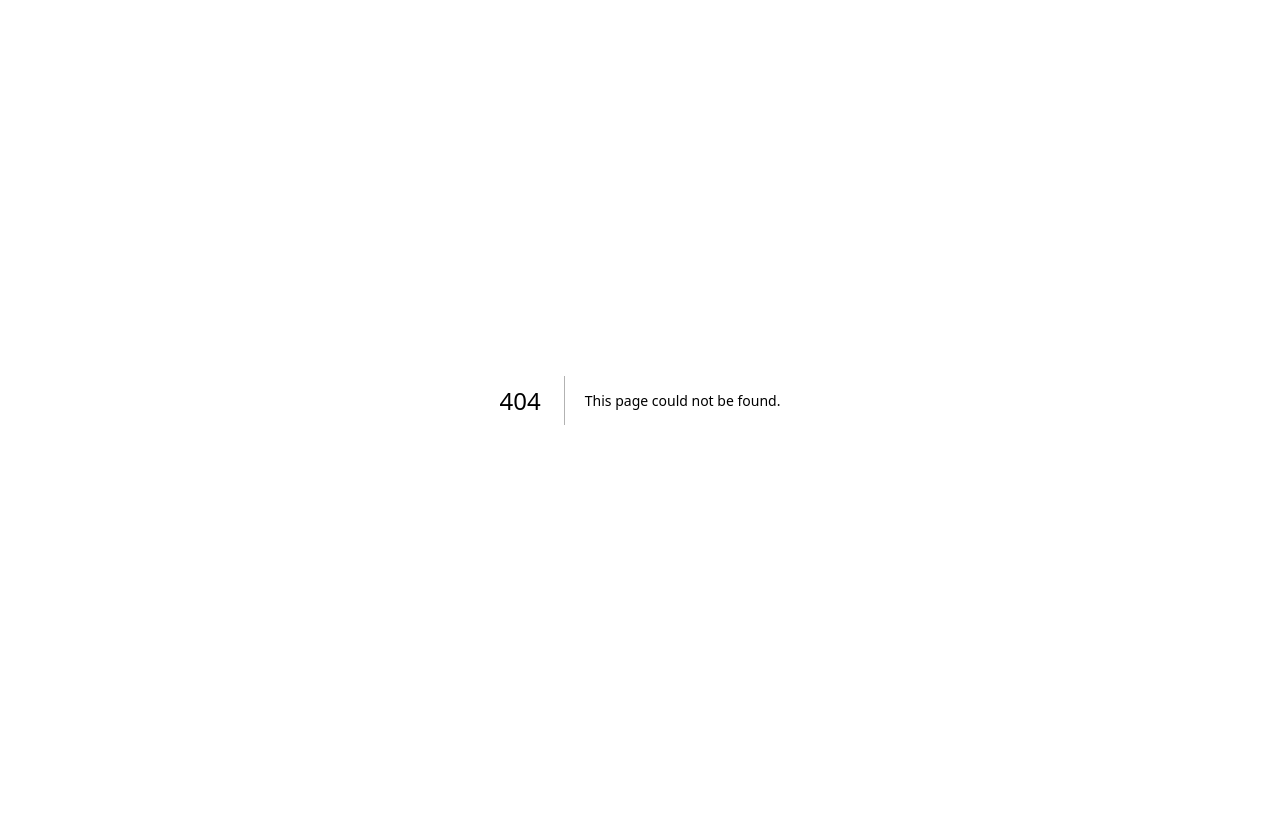
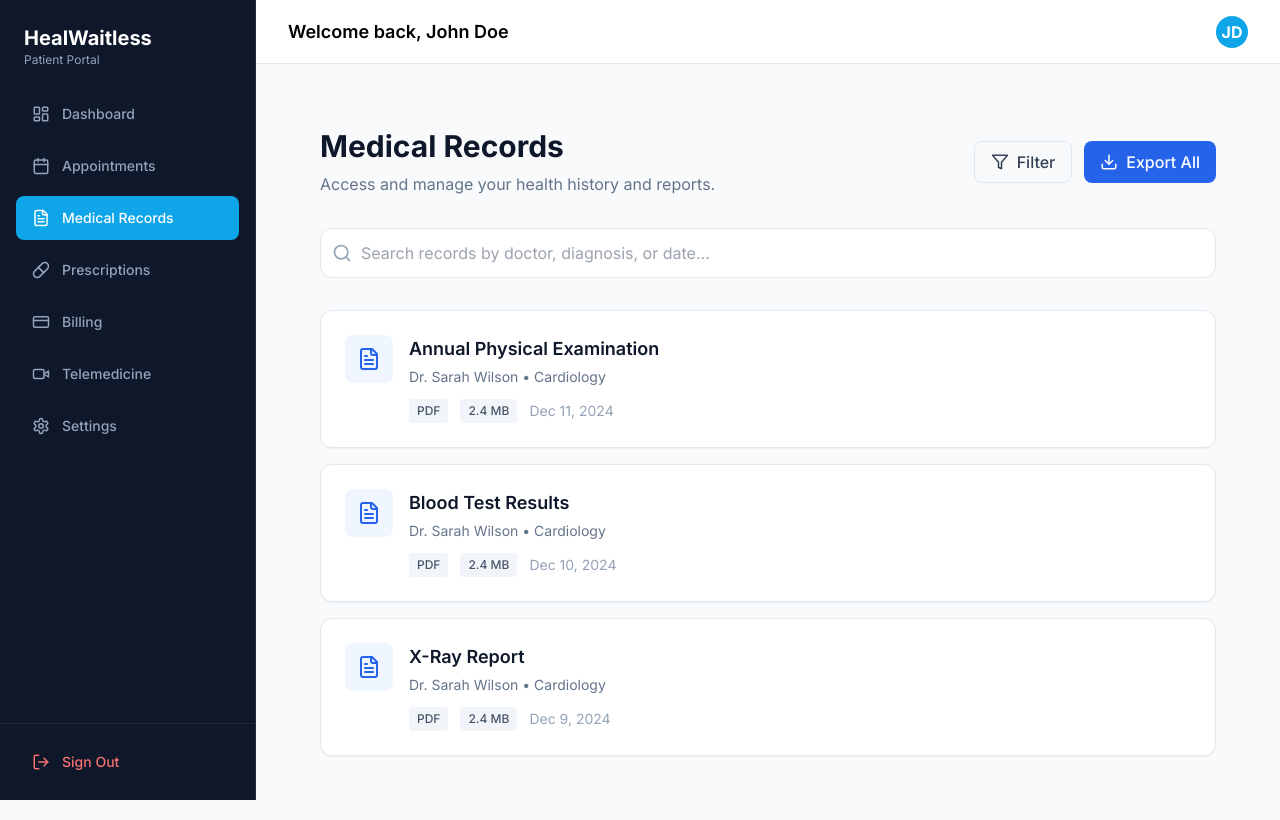
Before and after one commit to nikhild-10/hosptail-mangment-, a Next.js app in the folder client/: page /portal/patient/records in a window 1280 px wide. Before the commit this address had no page. Built offline with nearby package versions, Linux system fonts and the light colour scheme.

Commit message:
Create Medical Records page

```diff
--- /dev/null
+++ b/client/src/app/portal/patient/records/page.tsx
@@ -0,0 +1,67 @@
+'use client';
+import React from 'react';
+import { FileText, Download, Share2, Search, Filter } from 'lucide-react';
+
+export default function MedicalRecordsPage() {
+    return (
+        <div className="p-8 space-y-8">
+            <div className="flex items-center justify-between">
+                <div>
+                    <h1 className="text-3xl font-bold text-slate-900">Medical Records</h1>
+                    <p className="text-slate-500 mt-2">Access and manage your health history and reports.</p>
+                </div>
+                <div className="flex gap-3">
+                    <button className="flex items-center gap-2 px-4 py-2 border border-slate-200 rounded-lg hover:bg-slate-50 text-slate-700 font-medium">
+                        <Filter size={18} /> Filter
+                    </button>
+                    <button className="flex items-center gap-2 px-4 py-2 bg-blue-600 text-white rounded-lg hover:bg-blue-700 font-medium">
+                        <Download size={18} /> Export All
+                    </button>
+                </div>
+            </div>
+
+            <div className="relative">
+                <Search className="absolute left-3 top-1/2 -translate-y-1/2 text-slate-400" size={20} />
+                <input
+                    type="text"
+                    placeholder="Search records by doctor, diagnosis, or date..."
+                    className="w-full pl-10 pr-4 py-3 border border-slate-200 rounded-xl focus:outline-none focus:ring-2 focus:ring-blue-500"
+                />
+            </div>
+
+            <div className="space-y-4">
+                {[1, 2, 3].map((i) => (
+                    <div key={i} className="bg-white p-6 rounded-xl border border-slate-200 shadow-sm hover:shadow-md transition-all group">
+                        <div className="flex items-start justify-between">
+                            <div className="flex gap-4">
+                                <div className="p-3 bg-blue-50 text-blue-600 rounded-lg h-fit">
+                                    <FileText size={24} />
+                                </div>
+                                <div>
+                                    <h3 className="text-lg font-semibold text-slate-900 group-hover:text-blue-600 transition-colors">
+                                        {i === 1 ? 'Annual Physical Examination' : i === 2 ? 'Blood Test Results' : 'X-Ray Report'}
+                                    </h3>
+                                    <p className="text-slate-500 text-sm mt-1">Dr. Sarah Wilson • Cardiology</p>
+                                    <div className="flex gap-3 mt-3">
+                                        <span className="px-2 py-1 bg-slate-100 text-slate-600 rounded text-xs font-medium">PDF</span>
+                                        <span className="px-2 py-1 bg-slate-100 text-slate-600 rounded text-xs font-medium">2.4 MB</span>
+                                        <span className="text-sm text-slate-400 flex items-center">Dec {12 - i}, 2024</span>
+                                    </div>
+                                </div>
+                            </div>
+
+                            <div className="flex items-center gap-2 opacity-0 group-hover:opacity-100 transition-opacity">
+                                <button className="p-2 text-slate-400 hover:text-blue-600 hover:bg-blue-50 rounded-lg" title="Share">
+                                    <Share2 size={18} />
+                                </button>
+                                <button className="p-2 text-slate-400 hover:text-blue-600 hover:bg-blue-50 rounded-lg" title="Download">
+                                    <Download size={18} />
+                                </button>
+                            </div>
+                        </div>
+                    </div>
+                ))}
+            </div>
+        </div>
+    );
+}
```
